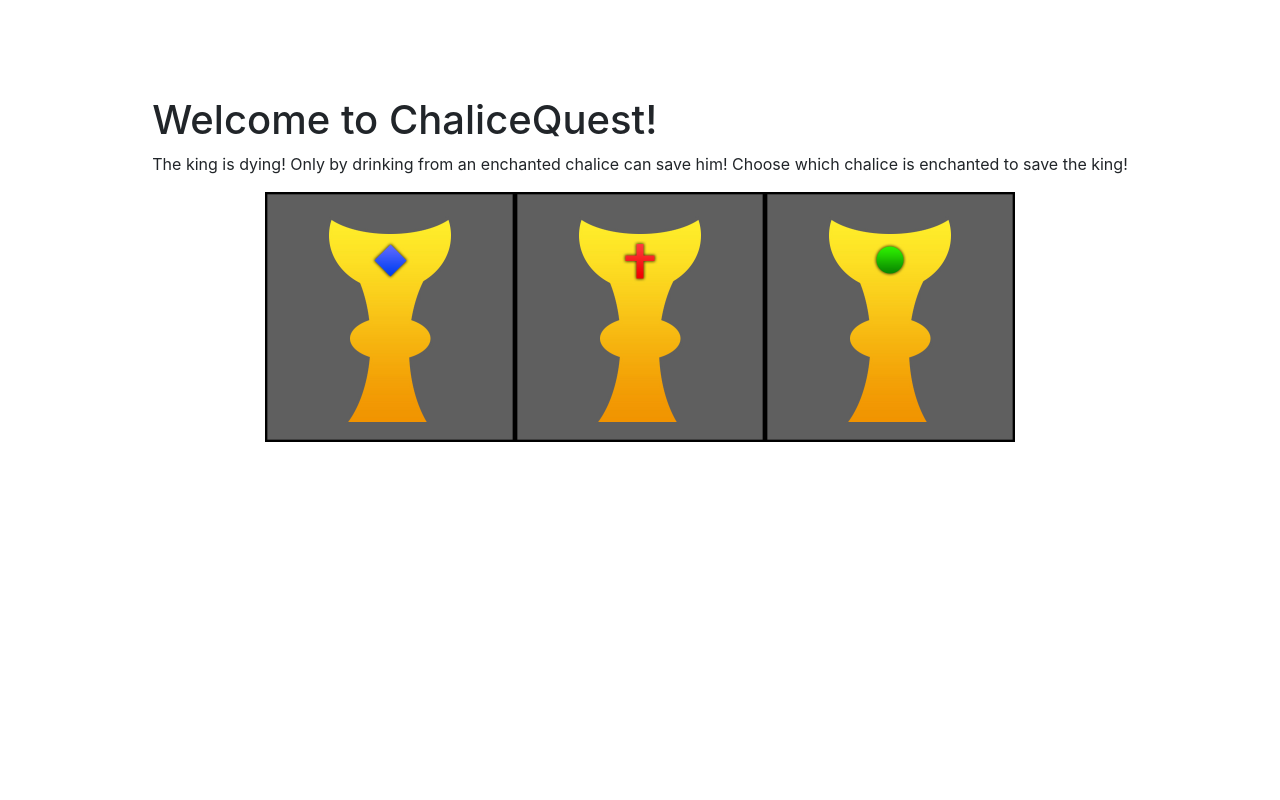
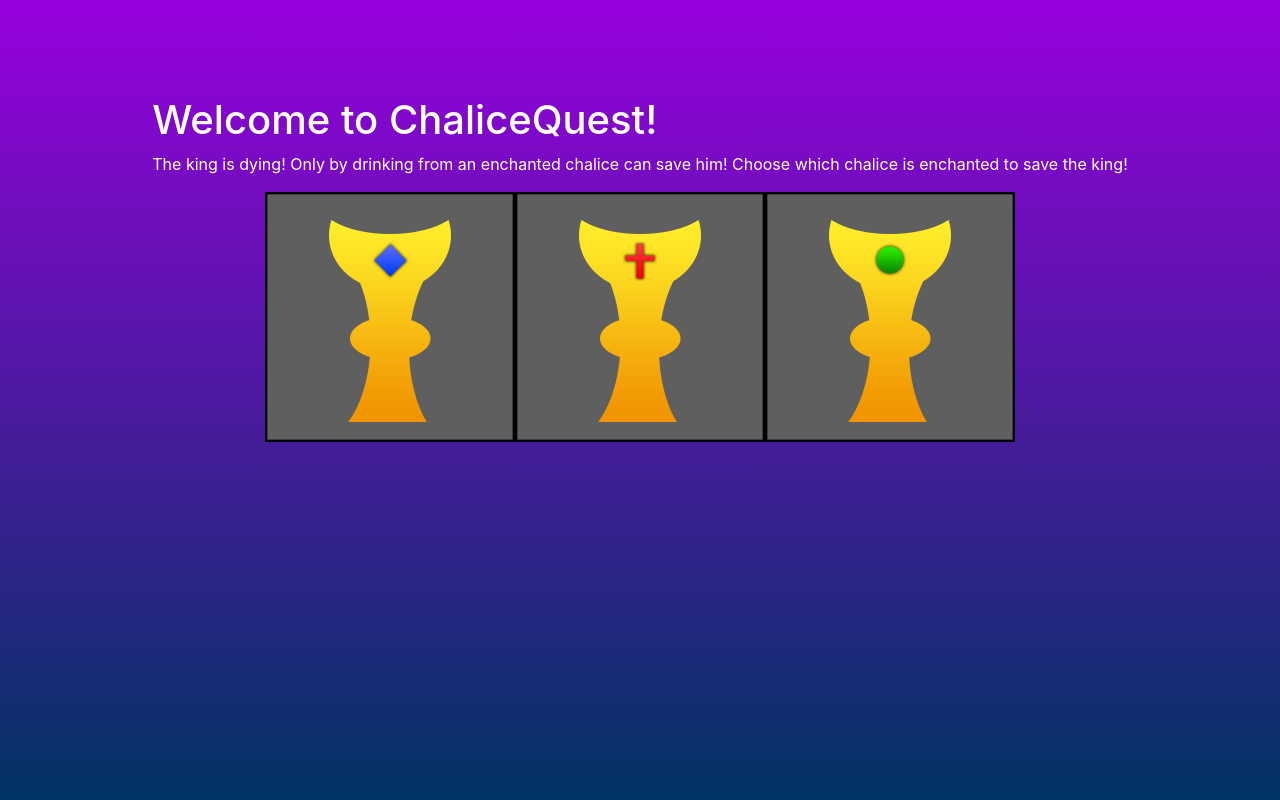
Before and after one commit to soupptastesgreat/chalicequest, a Django app: page / in a window 1280 px wide. Run offline with Django 3.2, Linux system fonts and the light colour scheme; some libraries are stand-ins or nearby versions.

Commit message:
background

```diff
--- a/quest/templates/quest/index.html
+++ b/quest/templates/quest/index.html
@@ -19,6 +19,24 @@
 	</div>
 </div>
 
+<style>
+html, body {
+	height: 100%;
+}
+body {
+	background: linear-gradient(#9800dd, #003363);
+}
+#introduction {
+	text-align: justify;
+}
+#introduction h1 {
+	color: white;
+}
+#introduction p {
+	color: white;
+}
+</style>
+
 <script type="text/javascript">
 function wronganswer() {
 	alert("Sorry. You picked the wrong chalice! Try again.")
```
